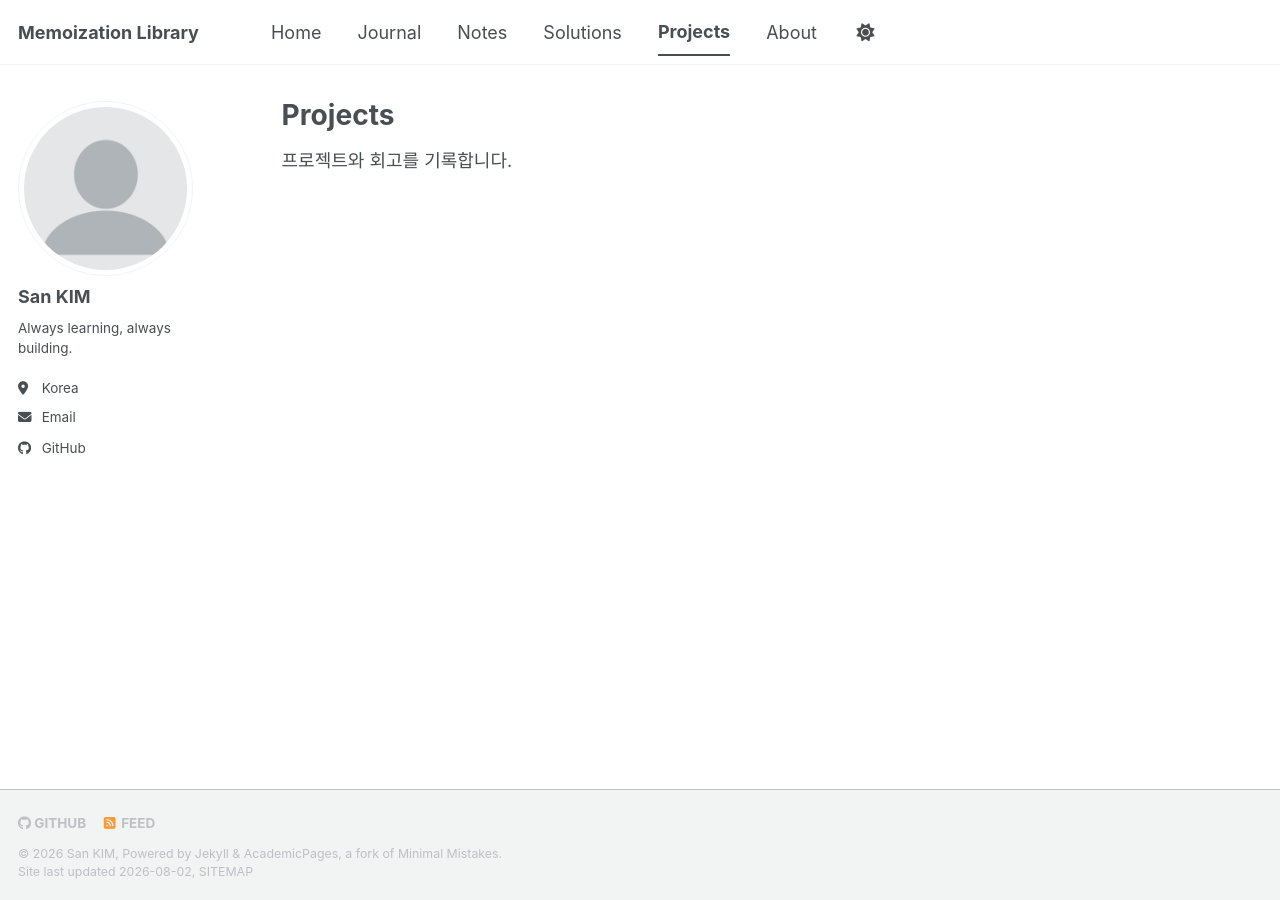
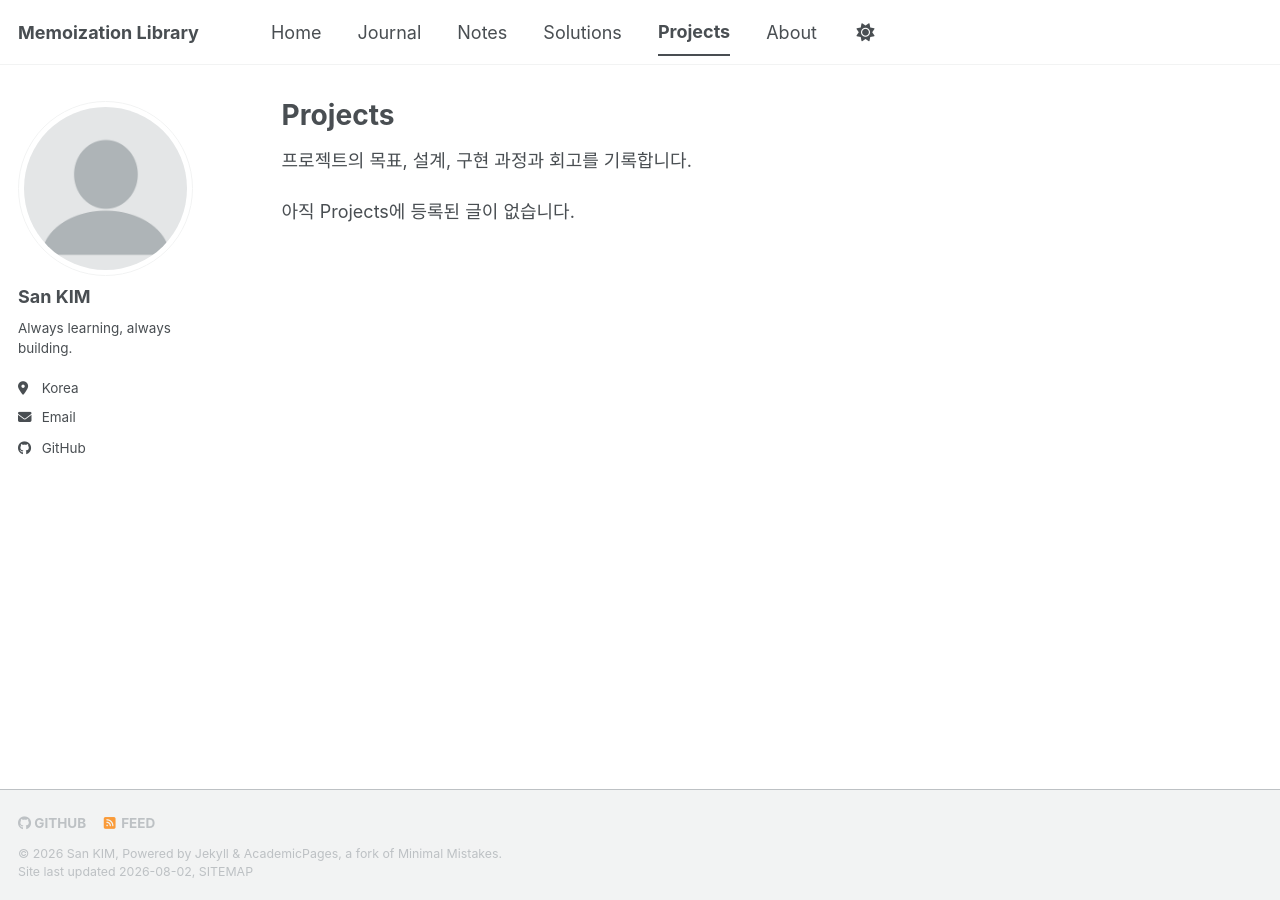
Before and after one commit to aeginventor/aeginventor.github.io, a Jekyll site: the page built from _pages/projects.md, in a window 1280 px wide. Built offline with Jekyll 4.4.1, drawn with Linux system fonts in a browser that asks for light colours; a style sheet for code colours, icons or effects is not loaded.

Commit message:
Enhance project documentation details
Updated project description to include goals, design, and implementation process.

```diff
--- a/_pages/projects.md
+++ b/_pages/projects.md
@@ -5,4 +5,17 @@ permalink: /projects/
 author_profile: true
 ---
 
-프로젝트와 회고를 기록합니다.
+프로젝트의 목표, 설계, 구현 과정과 회고를 기록합니다.
+
+{% include base_path %}
+
+{% assign category_name = "Projects" %}
+{% assign category_posts = site.categories[category_name] %}
+
+{% if category_posts and category_posts.size > 0 %}
+  {% for post in category_posts %}
+    {% include archive-single.html %}
+  {% endfor %}
+{% else %}
+  아직 Projects에 등록된 글이 없습니다.
+{% endif %}
```
